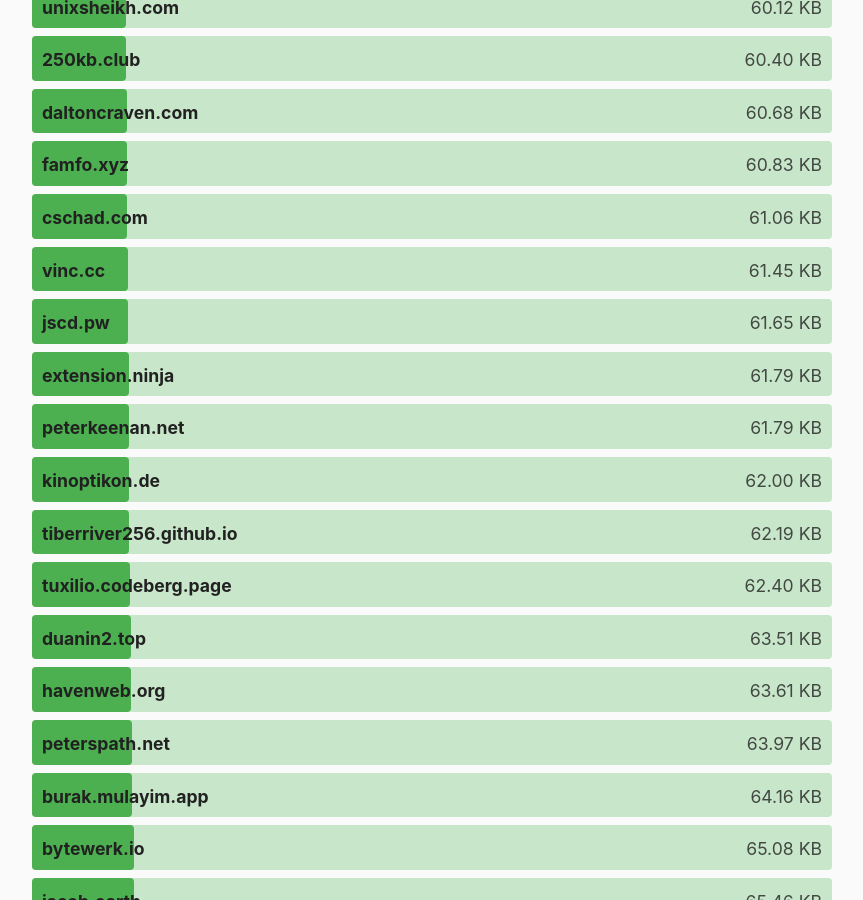
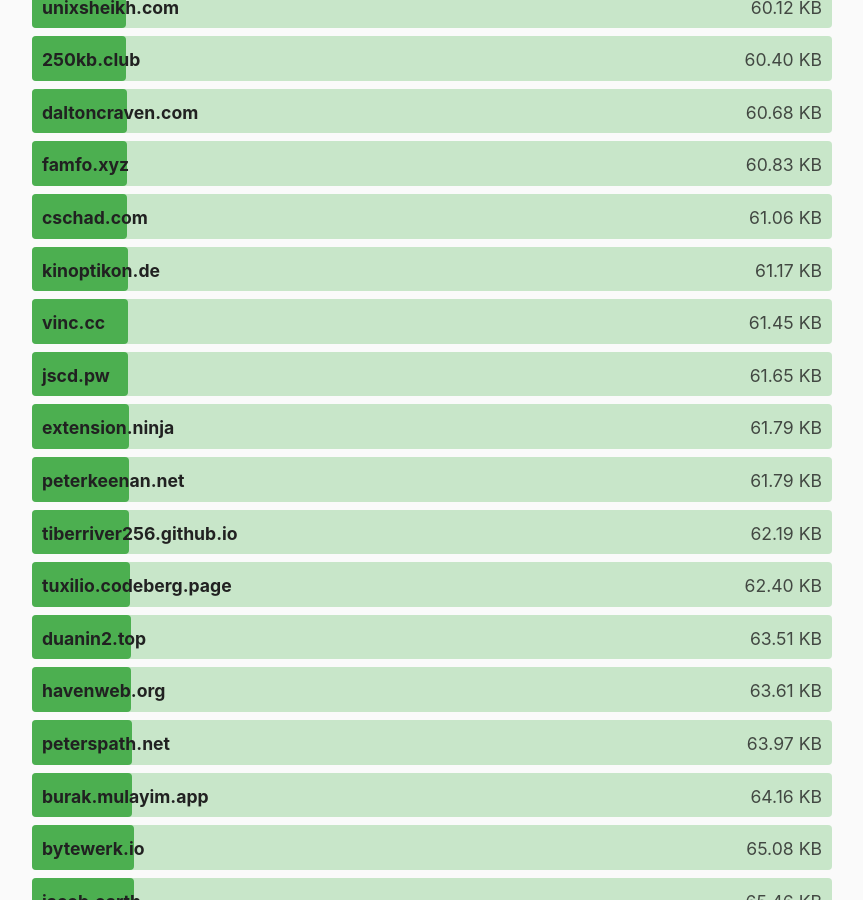
Before and after one commit to kevquirk/512kb.club, a Jekyll site: the page built from index.md, in a window 1280 px wide and 900 px high, scrolled down 18364 px. Shown: the whole window, without its empty margins (208-1071 px from the left). Built offline with Jekyll 4.4.1, drawn with Linux system fonts in a browser that asks for light colours.

Commit message:
Update site size and last checked date for kinoptikon.de

```diff
--- a/_data/sites.yml
+++ b/_data/sites.yml
@@ -1,7 +1,7 @@
 - domain: kinoptikon.de
   url: https://www.kinoptikon.de/
-  size: 62
-  last_checked: 2025-11-21
+  size: 61.17
+  last_checked: 2025-11-24
 
 - domain: 0xedward.io
   url: https://0xedward.io/
```
